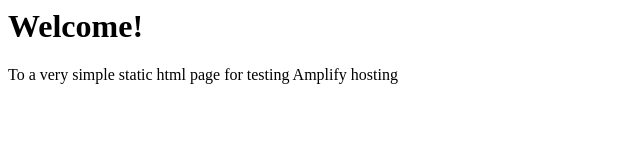
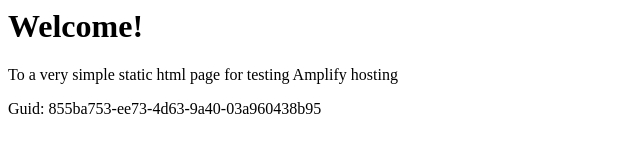
Before and after one commit to aws-aemilia-pdx/Github-PR-Commit-Integration-Test-DoNotTouch-Gith-OKSLNVO2-v1-beta-us-west-2, a website: page src/index.html in a window 1280 px wide. Shown: the whole page, without its empty margins (0-640 px from the left). Drawn offline with Linux system fonts and the light colour scheme.

Commit message:
commit from integ tests

```diff
--- a/src/index.html
+++ b/src/index.html
@@ -1,3 +1,5 @@
+
+
 <html lang="en">
 
 <head>
@@ -10,6 +12,6 @@
 <body>
     <h1>Welcome!</h1>
     <p>To a very simple static html page for testing Amplify hosting</p>
-</body>
+    <p>Guid: 855ba753-ee73-4d63-9a40-03a960438b95</p></body>
 
 </html>
```
